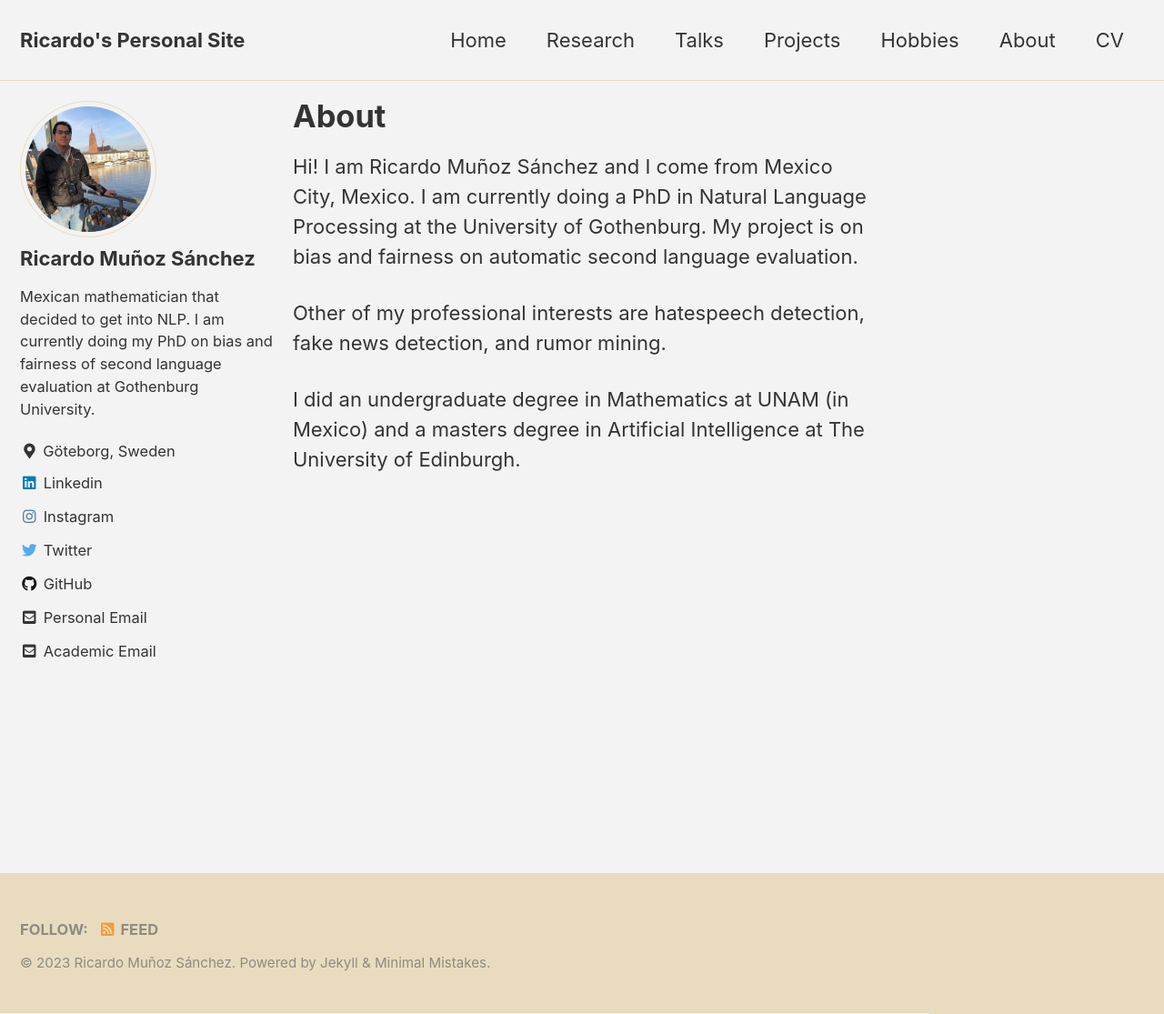
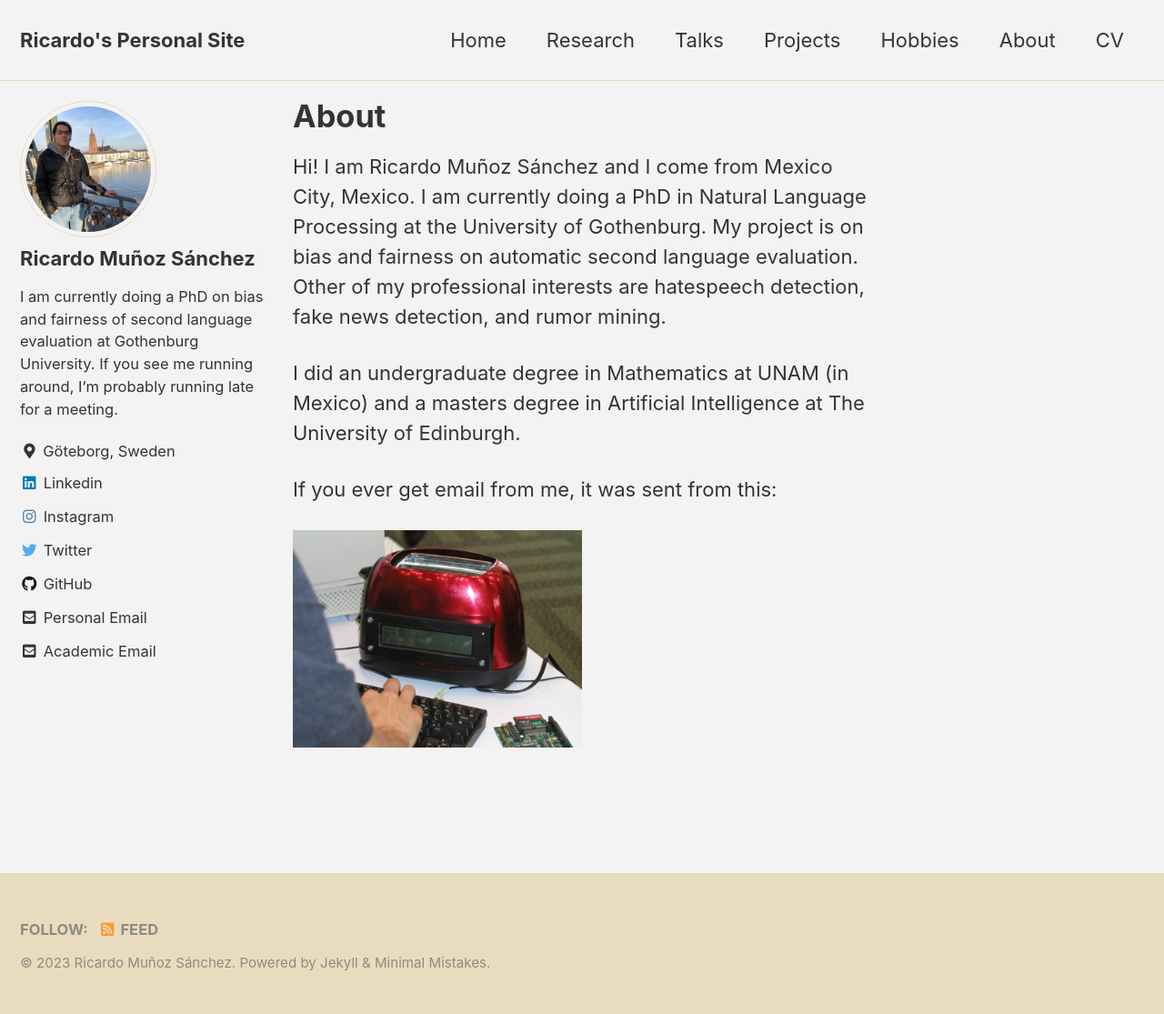
Before and after one commit to rimusa/rimusa.github.io, a Jekyll site: the page built from docs/_pages/about.md, in a window 1280 px wide and 1115 px high. Shown: the whole window at 91% size. Built offline with Jekyll 4.4.1, drawn with Linux system fonts in a browser that asks for light colours; cached includes are drawn as plain includes.

Commit message:
Changed description

```diff
--- a/docs/_config.yml
+++ b/docs/_config.yml
@@ -101,7 +101,7 @@ author:
   name             : *name_var
   avatar           : "/assets/images/picture.jpg"
   #bio              : "I am a Mexican mathematician working on fake news detection using Natural Language Processing."
-  bio              : "Mexican mathematician that decided to get into NLP. I am currently doing my PhD on bias and fairness of second language evaluation at Gothenburg University."
+  bio              : "I am currently doing a PhD on bias and fairness of second language evaluation at Gothenburg University.  If you see me running around, I'm probably running late for a meeting."
   #bio              : "I am an **amazing** person."
   location         : "Göteborg, Sweden"
   email            :
--- a/docs/_pages/about.md
+++ b/docs/_pages/about.md
@@ -8,7 +8,10 @@ author_profile: true
 Hi! I am Ricardo Muñoz Sánchez and I come from Mexico City, Mexico.
 I am currently doing a PhD in Natural Language Processing at the University of Gothenburg.
 My project is on bias and fairness on automatic second language evaluation.
-
 Other of my professional interests are hatespeech detection, fake news detection, and rumor mining.
 
 I did an undergraduate degree in Mathematics at UNAM (in Mexico) and a masters degree in Artificial Intelligence at The University of Edinburgh.
+
+If you ever get email from me, it was sent from this:
+
+<img src="../assets/images/toaster.jpg" alt="A picture of the toaster I send my emails from" width="50%"/>
```
Also changed, not shown: docs/assets/images/toaster.jpg (added).
